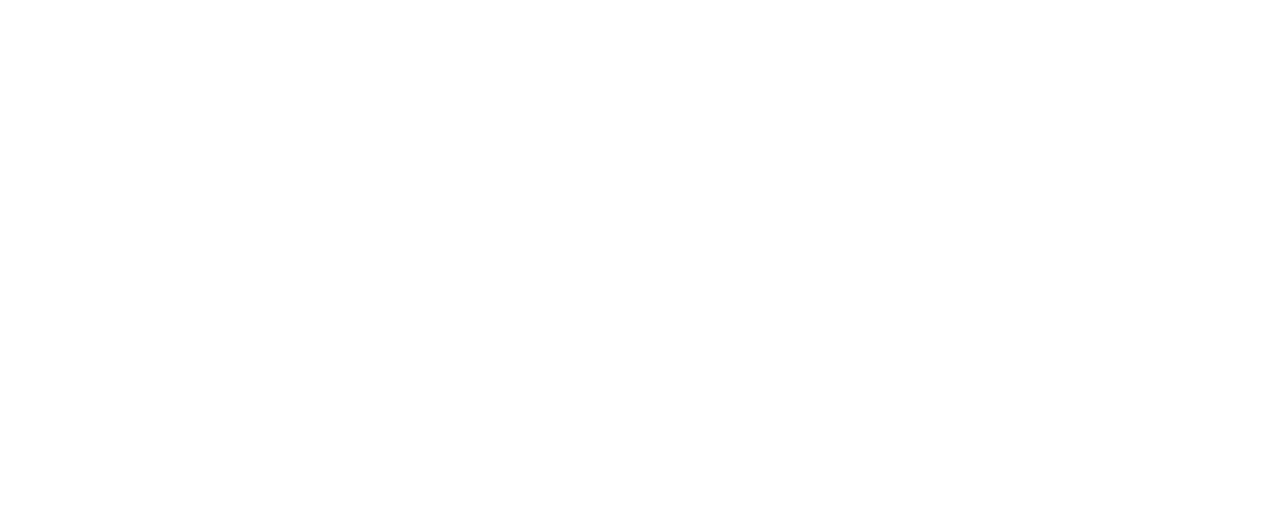
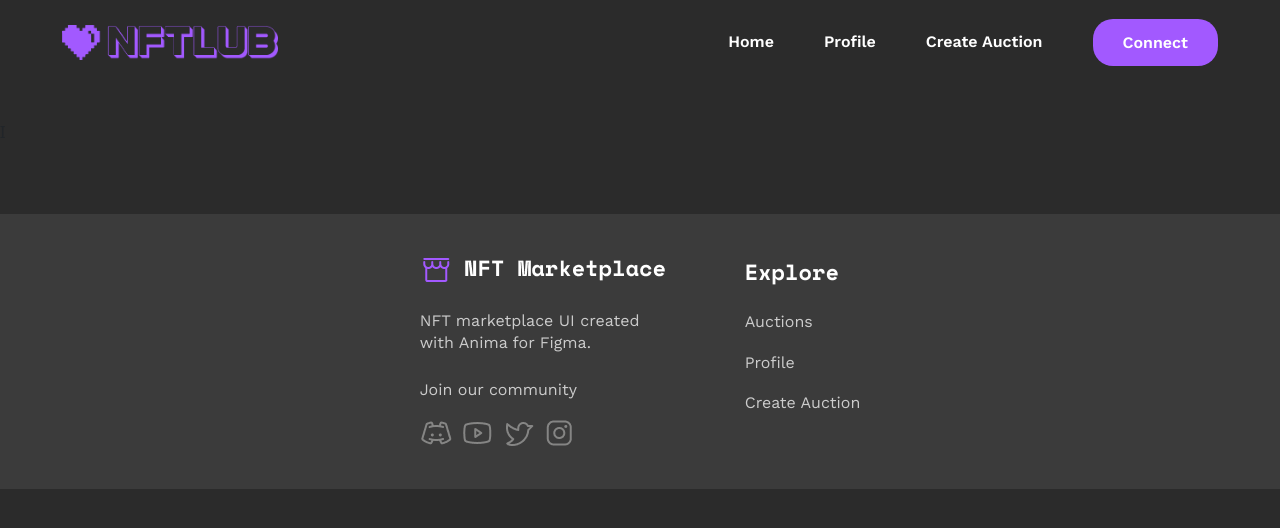
Before and after one commit to MamtazDev/nft-marketplace, a plain HTML site: page createAuction.html in a window 1280 px wide. Drawn offline with nearby package versions, Linux system fonts and the light colour scheme.

Commit message:
start create auction

```diff
--- a/assets/css/responsive.css
+++ b/assets/css/responsive.css
@@ -91,7 +91,7 @@
         padding: 20px;
     }
 
-    .liveAuction h3 {
+    .liveAuction h3, .createAuction h3 {
         font-size: 38px;
     }
 
@@ -139,7 +139,7 @@
         text-align: start;
     }
 
-    .liveAuction h3 {
+    .liveAuction h3, .createAuction h3 {
         font-size: 28px;
     }
 
--- a/assets/css/style.css
+++ b/assets/css/style.css
@@ -641,3 +641,13 @@
 }
 
 /* Profile Page End */
+
+/* Live Auction Start */
+.createAuction h3 {
+    color: var(--white, #FFF);
+    font-family: var(--sans);
+    font-size: 51px;
+    font-weight: 600;
+    line-height: 110%;
+    text-transform: capitalize;
+}
--- a/createAuction.html
+++ b/createAuction.html
@@ -0,0 +1,95 @@
+<!DOCTYPE html>
+<html lang="en">
+
+<head>
+    <meta charset="UTF-8">
+    <meta name="viewport" content="width=device-width, initial-scale=1.0">
+    <link href="https://cdn.jsdelivr.net/npm/bootstrap@5.3.0/dist/css/bootstrap.min.css" rel="stylesheet">
+    <link rel="stylesheet" href="https://cdnjs.cloudflare.com/ajax/libs/font-awesome/4.7.0/css/font-awesome.min.css">
+    <link rel="shortcut icon" href="#" type="image/x-icon">
+    <link rel="stylesheet" href="./assets/css/style.css">
+    <link rel="stylesheet" href="./assets/css/responsive.css">
+    <title>Auction Details</title>
+</head>
+
+<body>
+    <header>
+        <nav class="navbar navbar-expand-lg">
+            <div class="container headerContainer">
+                <a class="navbar-brand" href="index.html"><img src="./assets/images/logo.png" alt="NFTLUB"></a>
+                <button class="navbar-toggler" type="button" data-bs-toggle="collapse"
+                    data-bs-target="#navbarSupportedContent" aria-controls="navbarSupportedContent"
+                    aria-expanded="false" aria-label="Toggle navigation">
+                    <span class=""><img src="./assets/images/burgerMenu.png" alt="Menu"></span>
+                </button>
+                <div class="collapse navbar-collapse" id="navbarSupportedContent">
+                    <ul class="navbar-nav ms-auto align-items-center">
+                        <li class="nav-item">
+                            <a class="nav-link" aria-current="page" href="index.html">Home</a>
+                        </li>
+                        <li class="nav-item">
+                            <a class="nav-link" href="#">Profile</a>
+                        </li>
+                        <li class="nav-item">
+                            <a class="nav-link" href="#">Create Auction</a>
+                        </li>
+                        <li class="nav-item">
+                            <a class="connectBtn" href="">Connect</a>
+                        </li>
+                    </ul>
+                </div>
+            </div>
+        </nav>
+    </header>
+
+    <main>
+        <section>
+            <div class="createAuction">
+                <div class="container">
+                    <div class="profileImg mb_40">
+                    </div>
+                </div>I
+            </div>
+        </section>
+
+
+    </main>
+
+    <footer class="foomt_80">
+        <div class="container">
+            <div class="footerInner d-flex justify-content-center">
+                <div>
+                    <div class="d-flex align-items-center  gap_12 mb-4">
+                        <img src="./assets/images/storeFront.png" alt="Store">
+                        <img src="./assets/images/footerLogo.png" alt="Logo">
+                    </div>
+                    <p class="mb-4">NFT marketplace UI created<br class="d-none d-lg-block"> with Anima for Figma.</p>
+                    <p class="mb-3">Join our community</p>
+                    <div class="socialLink d-flex align-items-center gap-2">
+                        <a href="https://discord.com/invite/eQxkYTNxSp"><img src="./assets/images/discordLogo.png"
+                                alt="Discord Link"></a>
+                        <a href="https://www.youtube.com/channel/UCXqr0Ca-b73rU9zcpSBJ5cw"><img
+                                src="./assets/images/youtubeLogo.png" alt="Youtube Link"></a>
+                        <a href="https://twitter.com/animaapp?lang=en"><img src="./assets/images/twitterLogo.png"
+                                alt="Twitter Link"></a>
+                        <a href="https://www.instagram.com/animaapp/?hl=en"><img src="./assets/images/instagramLogo.png"
+                                alt="Instagram Link"></a>
+                    </div>
+                </div>
+                <div>
+                    <div class="footerMenu">
+                        <span class="d-block">Explore</span>
+                        <a href="liveAuction.html">Auctions</a>
+                        <a href="profile.html">Profile</a>
+                        <a href="createAuction.html">Create Auction</a>
+                    </div>
+                </div>
+            </div>
+        </div>
+    </footer>
+
+
+    <script src="https://cdn.jsdelivr.net/npm/bootstrap@5.3.0/dist/js/bootstrap.bundle.min.js"></script>
+</body>
+
+</html>
```
